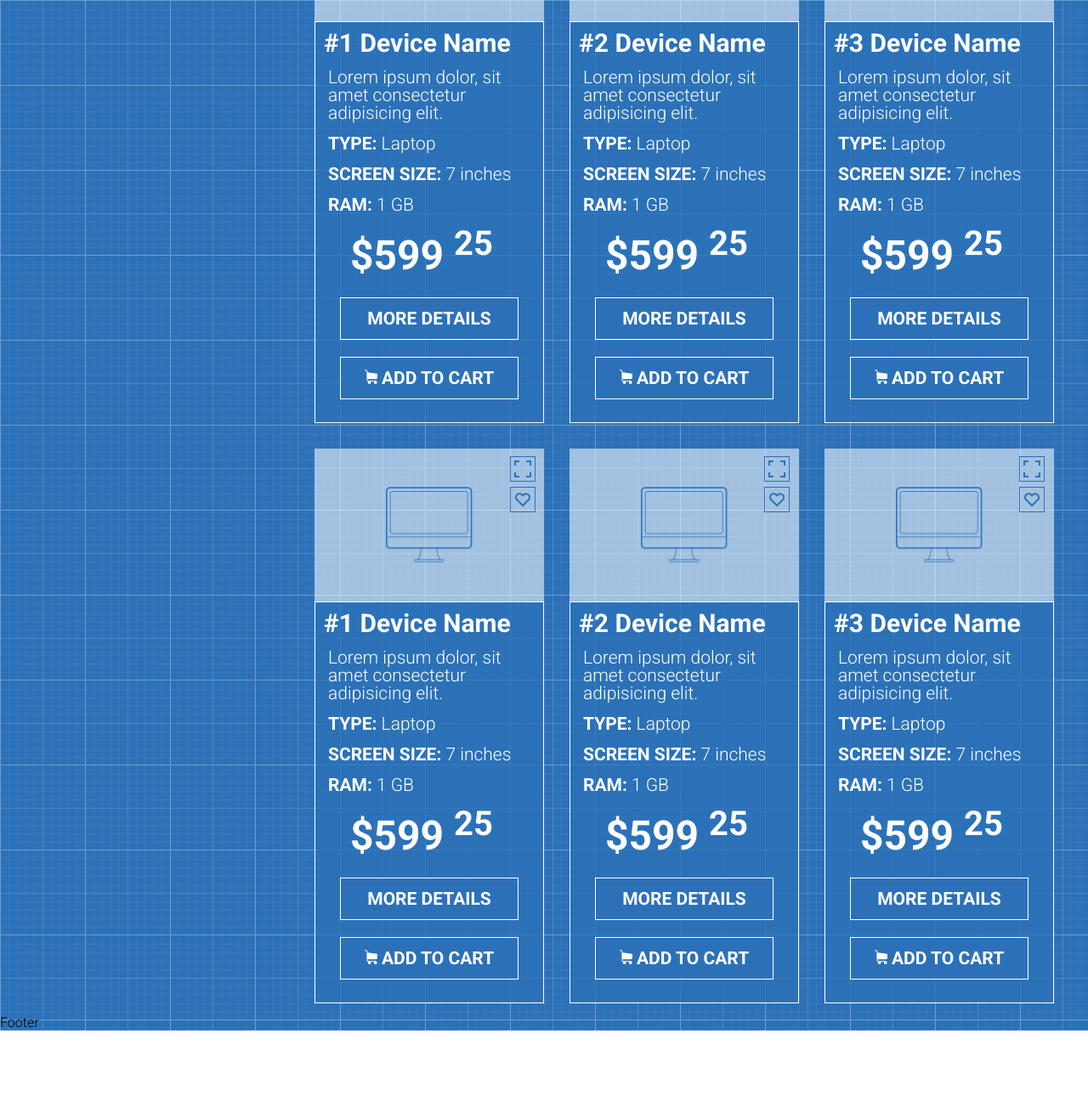
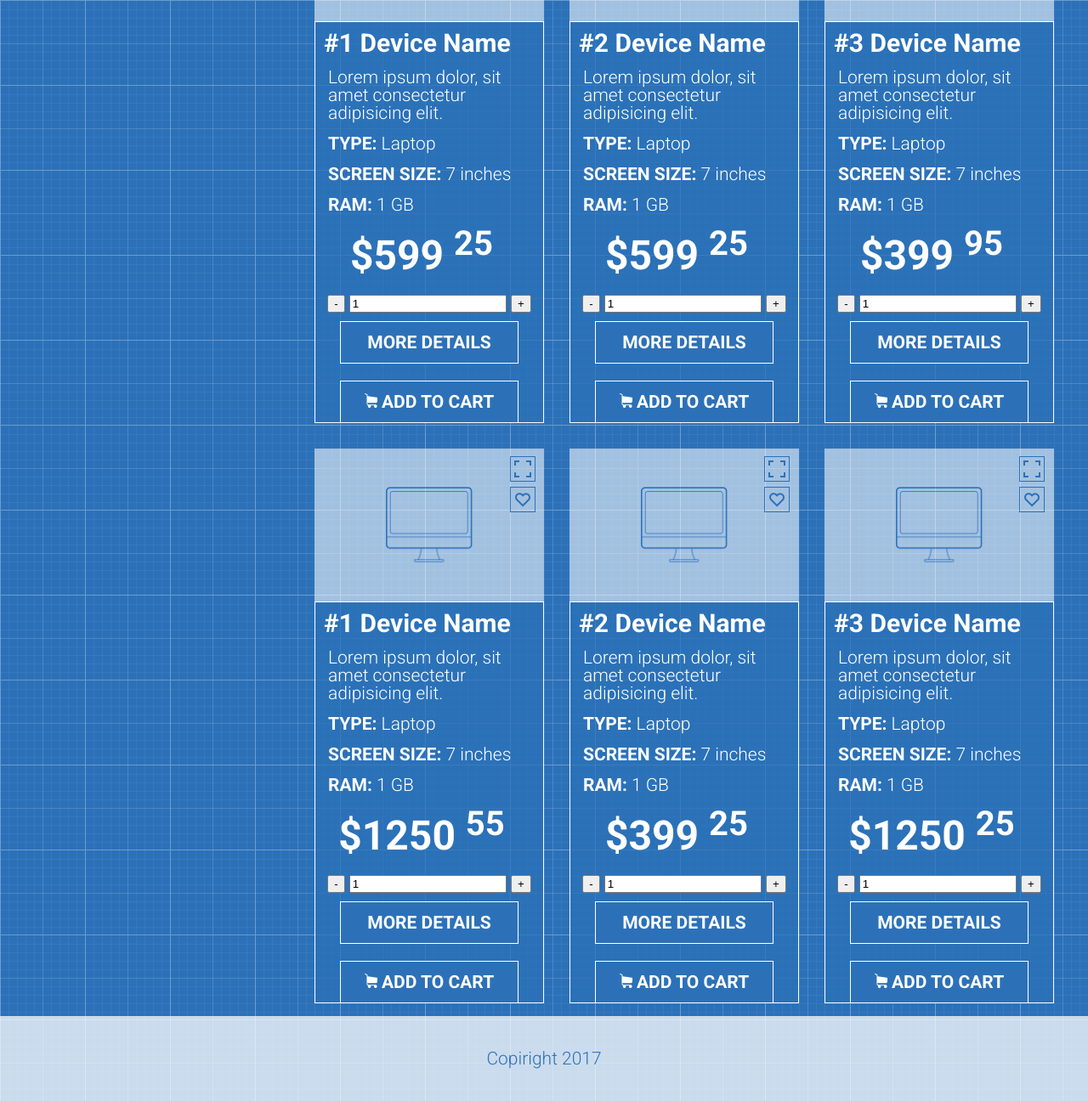
Before and after one commit to MarynaPershyna/Shop-blue, a plain HTML site: page index.html in a window 1280 px wide. Shown: the part 1500-2796 px from the top of the page at 85% size. Before the commit the page ends 2713 px from the top, so only its background shows below. Drawn offline with nearby package versions, Linux system fonts and the light colour scheme.

Commit message:
added footer

```diff
--- a/index.html
+++ b/index.html
@@ -57,7 +57,7 @@
                         <form >
                             <input class="srch" type="text" placeholder ="search">
                         </form>
-                        <button class="btn"><img src="/imges/icon (4).png" alt=""></button>
+                        <button class="btn"><img src="imges/icon (4).png" alt=""></button>
                     </div>
                     <div class="cart">
                         <div class="btnCart" id="products-count">0</div>
@@ -121,8 +121,13 @@
                                     <ul class="bread-list">
                                         <li>
                                             <a href="#">Home</a>
+                                            <img src="imges/next.png" alt="" width="10px">
                                         </li>
-                                        <li><a href="#">Products</a></li>
+
+                                        <li><a href="#">Products</a>
+                                            <img src="imges/next.png" alt="" width="10px">
+                                        </li>
+
                                         <li><a href="#">Laptop and Tablets</a></li>
                                     </ul>
                                 </div>
@@ -215,6 +220,11 @@
                                         <div class="product-price">
                                             $599 <sup>25</sup>
                                         </div>
+                                        <div class="product-quantity">
+                                            <button class="decrement-button">-</button>
+                                            <input type="text" value="1">
+                                            <button class="increment-button">+</button>
+                                        </div>
                                         <div class="product-btn-details">
                                             <button class="btn  btn-more-details">More details</button>
                                         </div>
@@ -249,6 +259,11 @@
                                         </div>
                                         <div class="product-price">
                                             $599 <sup>25</sup>
+                                        </div>
+                                        <div class="product-quantity">
+                                            <button class="decrement-button">-</button>
+                                            <input type="text" value="1">
+                                            <button class="increment-button">+</button>
                                         </div>
                                         <div class="product-btn-details">
                                             <button class="btn  btn-more-details">More details</button>
@@ -287,6 +302,11 @@
                                         <div class="product-price">
                                             $599 <sup>25</sup>
                                         </div>
+                                        <div class="product-quantity">
+                                            <button class="decrement-button">-</button>
+                                            <input type="text" value="1">
+                                            <button class="increment-button">+</button>
+                                        </div>
                                         <div class="product-btn-details">
                                             <button class="btn  btn-more-details">More details</button>
                                         </div>
@@ -322,6 +342,11 @@
                                         <div class="product-price">
                                             $599 <sup>25</sup>
                                         </div>
+                                        <div class="product-quantity">
+                                            <button class="decrement-button">-</button>
+                                            <input type="text" value="1">
+                                            <button class="increment-button">+</button>
+                                        </div>
                                         <div class="product-btn-details">
                                             <button class="btn  btn-more-details">More details</button>
                                         </div>
@@ -355,7 +380,12 @@
                                             <span>Ram:</span> 1 GB
                                         </div>
                                         <div class="product-price">
-                                            $599 <sup>25</sup>
+                                            $399 <sup>95</sup>
+                                        </div>
+                                        <div class="product-quantity">
+                                            <button class="decrement-button">-</button>
+                                            <input type="text" value="1">
+                                            <button class="increment-button">+</button>
                                         </div>
                                         <div class="product-btn-details">
                                             <button class="btn  btn-more-details">More details</button>
@@ -392,7 +422,12 @@
                                             <span>Ram:</span> 1 GB
                                         </div>
                                         <div class="product-price">
-                                            $599 <sup>25</sup>
+                                            $1250 <sup>55</sup>
+                                        </div>
+                                        <div class="product-quantity">
+                                            <button class="decrement-button">-</button>
+                                            <input type="text" value="1">
+                                            <button class="increment-button">+</button>
                                         </div>
                                         <div class="product-btn-details">
                                             <button class="btn  btn-more-details">More details</button>
@@ -427,7 +462,12 @@
                                             <span>Ram:</span> 1 GB
                                         </div>
                                         <div class="product-price">
-                                            $599 <sup>25</sup>
+                                            $399 <sup>25</sup>
+                                        </div>
+                                        <div class="product-quantity">
+                                            <button class="decrement-button">-</button>
+                                            <input type="text" value="1">
+                                            <button class="increment-button">+</button>
                                         </div>
                                         <div class="product-btn-details">
                                             <button class="btn  btn-more-details">More details</button>
@@ -462,7 +502,12 @@
                                             <span>Ram:</span> 1 GB
                                         </div>
                                         <div class="product-price">
-                                            $599 <sup>25</sup>
+                                            $1250 <sup>25</sup>
+                                        </div>
+                                        <div class="product-quantity">
+                                            <button class="decrement-button">-</button>
+                                            <input type="text" value="1">
+                                            <button class="increment-button">+</button>
                                         </div>
                                         <div class="product-btn-details">
                                             <button class="btn  btn-more-details">More details</button>
@@ -482,7 +527,11 @@
             </div>
 
     </main>
-    <footer class="footer">Footer</footer>
+    <footer class="footer">
+        <div>
+            <h3 class="copyright">Copiright 2017</h3>
+        </div>
+    </footer>
     <div class="modal">
         <div class="modal-block">
             <form >
--- a/style.css
+++ b/style.css
@@ -546,3 +546,16 @@ padding: 20px;
   text-align: center;
   margin-top: 20px;
 }
+
+.footer{
+  background-color: rgba(255, 255, 255, .75);
+  height: 100px;
+  display: flex;
+  align-items: center;
+  justify-content: center;
+}
+.copyright{
+  color: #2b71b8;
+  font-size: 21px;
+
+}
```
